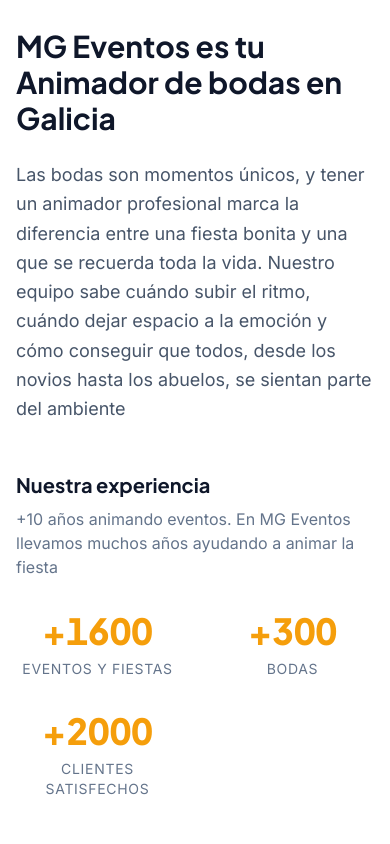
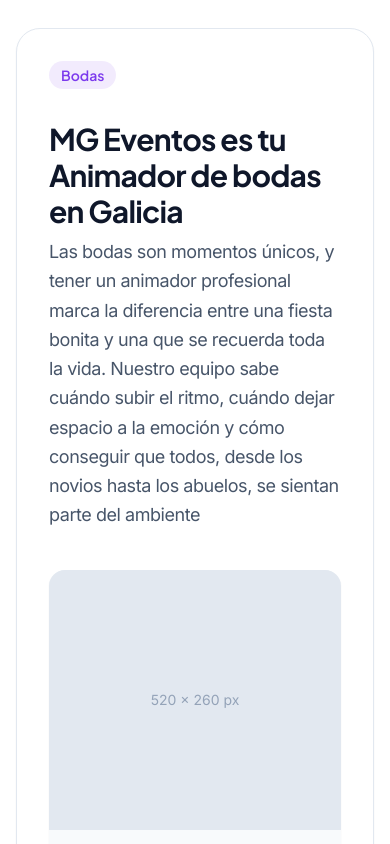
Before and after one commit to mk20-Marketing-ia/mg-eventos, a Next.js app in the folder mg-eventos/: page / in a window 390 px wide. Shown: the part 6280-7124 px from the top of the page. Built offline with nearby package versions, Linux system fonts and the light colour scheme.

Commit message:
bloque actualizado mg eventos es tu animador de bodas galicia- HOME

```diff
--- a/mg-eventos/src/app/page.tsx
+++ b/mg-eventos/src/app/page.tsx
@@ -21,9 +21,8 @@
 import { ValueProps } from "@/components/sections/ValueProps";
 import { ServicesGrid } from "@/components/sections/ServicesGrid";
 import { CallToAction } from "@/components/ui/call-to-action";
-import { Section } from "@/components/ui/Section";
-import { Heading } from "@/components/ui/Heading";
 import { AnimatedCounter } from "@/components/ui/AnimatedCounter";
+import { Badge } from "@/components/ui/Badge";
 import { SchemaOrganization } from "@/components/seo/SchemaOrganization";
 import { SchemaWebSite } from "@/components/seo/SchemaWebSite";
 
@@ -313,14 +312,23 @@
         }}
       />
 
-      {/* 2 — Animador de bodas + Stats */}
-      <Section variant="white">
-        <div className="grid grid-cols-1 lg:grid-cols-2 gap-12 items-start">
+      {/* 2 — Animador de bodas + Stats (estilo Feature 21st) */}
+      <section className="w-full py-16 lg:py-24 bg-white">
+        <div className="container mx-auto px-4">
+          <div className="grid border border-neutral-200 rounded-2xl p-8 md:p-12 lg:p-14 grid-cols-1 gap-10 items-center lg:grid-cols-2 bg-white shadow-sm">
+            {/* Columna izquierda — texto */}
+            <div className="flex flex-col gap-8">
+              <div className="flex flex-col gap-4">
                 <div>
-            <Heading as="h2" className="text-neutral-900">
+                  <Badge variant="secondary" className="mb-4">
+                    Bodas
+                  </Badge>
+                </div>
+                <div className="flex flex-col gap-2">
+                  <h2 className="text-3xl lg:text-4xl xl:text-5xl tracking-tight max-w-xl text-left font-heading font-bold text-neutral-900">
                     MG Eventos es tu Animador de bodas en Galicia
-            </Heading>
-            <p className="text-neutral-600 font-body text-lg leading-relaxed mt-6">
+                  </h2>
+                  <p className="text-lg leading-relaxed tracking-tight text-neutral-600 max-w-xl text-left font-body">
                     Las bodas son momentos únicos, y tener un animador profesional
                     marca la diferencia entre una fiesta bonita y una que se recuerda
                     toda la vida. Nuestro equipo sabe cuándo subir el ritmo, cuándo
@@ -328,29 +336,41 @@
                     novios hasta los abuelos, se sientan parte del ambiente
                   </p>
                 </div>
+              </div>
+            </div>
 
-          <div>
+            {/* Columna derecha — UNA sola tarjeta: imagen arriba + stats abajo, sin huecos */}
+            <div className="w-full max-w-[520px] mx-auto lg:mx-0 rounded-xl overflow-hidden bg-neutral-50 shadow-sm">
+              {/* Cabecera imagen: 520×260 px — misma tarjeta, sin gap */}
+              <div
+                className="w-full h-[260px] flex-shrink-0 bg-neutral-200 flex items-center justify-center text-neutral-400 font-body text-sm"
+                style={{ minHeight: 260 }}
+              >
+                <span className="text-center px-4">520 × 260 px</span>
+              </div>
+              {/* Nuestra experiencia + stats — mismo bloque, mismo fondo */}
+              <div className="p-6 md:p-8 flex flex-col justify-center">
                 <h3 className="font-heading font-bold text-xl text-neutral-900 mb-2">
                   Nuestra experiencia
                 </h3>
-            <p className="text-neutral-500 font-body mb-8">
+                <p className="text-neutral-500 font-body mb-6">
                   +10 años animando eventos. En MG Eventos llevamos muchos años
                   ayudando a animar la fiesta
                 </p>
-            <div className="grid grid-cols-2 gap-8">
+                <div className="grid grid-cols-2 sm:grid-cols-3 gap-4 sm:gap-6">
                   {[
                     { value: 1600, prefix: "+", label: "Eventos y fiestas" },
                     { value: 300, prefix: "+", label: "Bodas" },
                     { value: 2000, prefix: "+", label: "Clientes satisfechos" },
                   ].map((stat) => (
                     <div key={stat.label} className="text-center">
-                  <p className="font-heading font-extrabold text-4xl md:text-5xl text-accent">
+                      <p className="font-heading font-extrabold text-2xl sm:text-3xl md:text-4xl text-accent">
                         <AnimatedCounter
                           value={stat.value}
                           prefix={stat.prefix}
                         />
                       </p>
-                  <p className="font-body text-sm uppercase tracking-wider text-neutral-500 mt-2">
+                      <p className="font-body text-xs uppercase tracking-wider text-neutral-500 mt-1">
                         {stat.label}
                       </p>
                     </div>
@@ -358,7 +378,9 @@
                 </div>
               </div>
             </div>
-      </Section>
+          </div>
+        </div>
+      </section>
 
       {/* 3 — CTA Contacto */}
       <CallToAction
```
Lines whose indentation alone changed are shown as unchanged.
